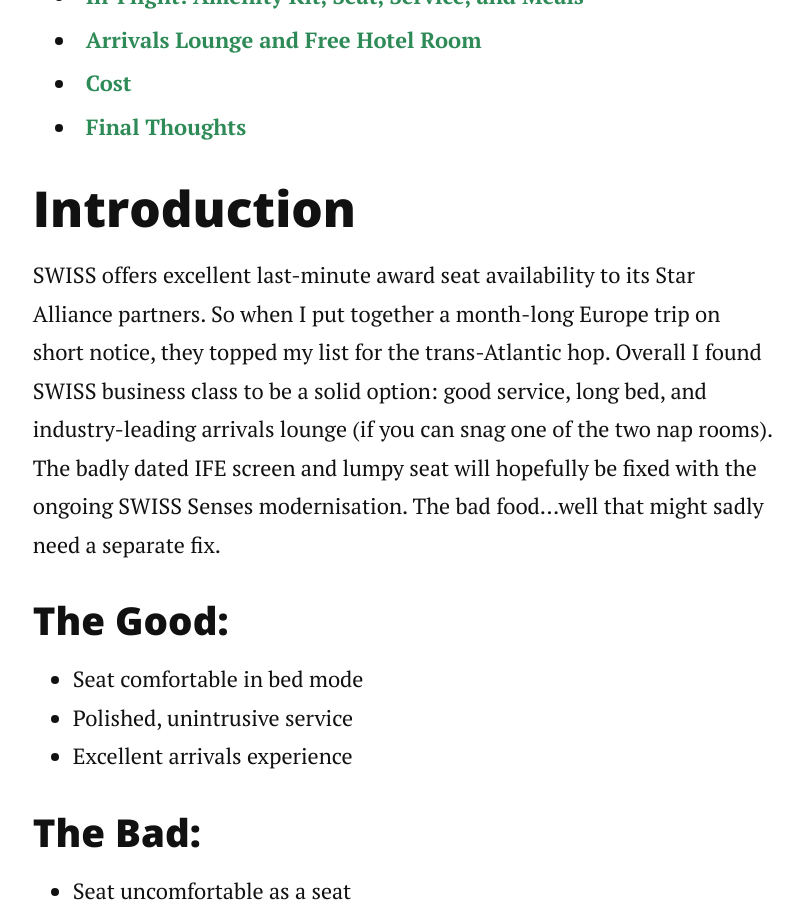
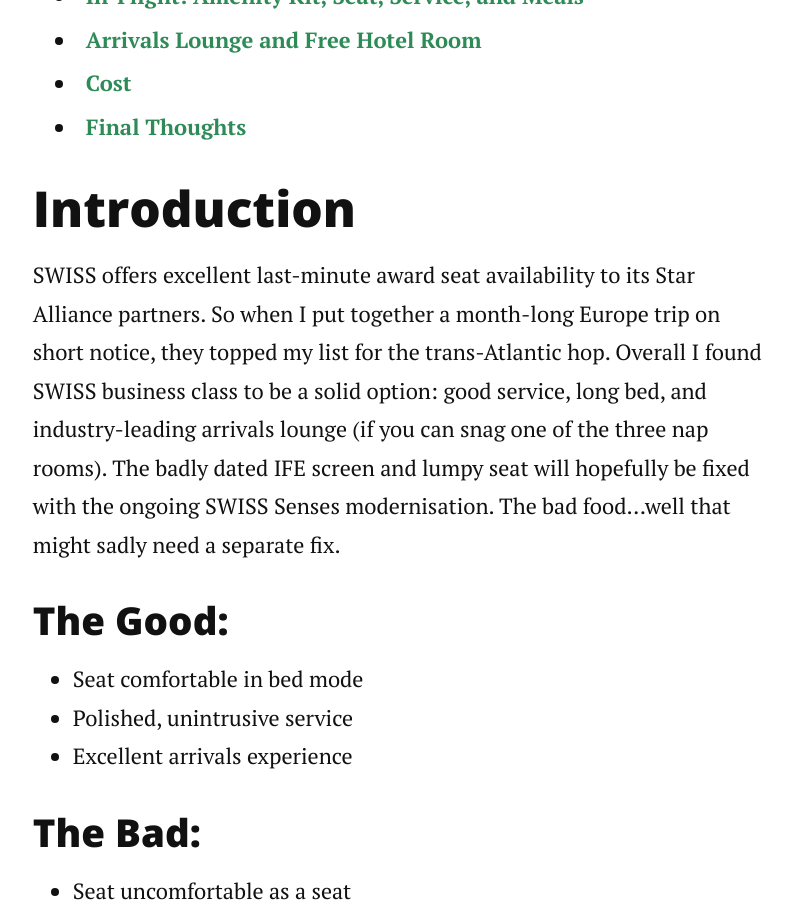
Before and after one commit to RatherBeExploring/ratherbeexploring.github.io, a Jekyll site: the page built from _posts/2025-01-13-business-class-on-the-swiss-a330-montreal-to-zurich.md, in a window 1280 px wide and 900 px high, scrolled down 1581 px. Shown: the whole window, without its empty margins (236-1039 px from the left). Built offline with Jekyll 4.4.1, drawn with Linux system fonts in a browser that asks for light colours; nearby versions of some CDN libraries; some of the changed text lies outside the part shown.

Commit message:
Update 2025-01-13-business-class-on-the-swiss-a330-montreal-to-zurich.md
Typo fix, re-word image caption

```diff
--- a/_posts/2025-01-13-business-class-on-the-swiss-a330-montreal-to-zurich.md
+++ b/_posts/2025-01-13-business-class-on-the-swiss-a330-montreal-to-zurich.md
@@ -10,7 +10,7 @@
 
 ## Introduction
 
-SWISS offers excellent last-minute award seat availability to its Star Alliance partners.  So when I put together a month-long Europe trip on short notice, they topped my list for the trans-Atlantic hop.  Overall I found SWISS business class to be a solid option: good service, long bed, and industry-leading arrivals lounge (if you can snag one of the two nap rooms).  The badly dated IFE screen and lumpy seat will hopefully be fixed with the ongoing SWISS Senses modernisation.  The bad food…well that might sadly need a separate fix.
+SWISS offers excellent last-minute award seat availability to its Star Alliance partners.  So when I put together a month-long Europe trip on short notice, they topped my list for the trans-Atlantic hop.  Overall I found SWISS business class to be a solid option: good service, long bed, and industry-leading arrivals lounge (if you can snag one of the three nap rooms).  The badly dated IFE screen and lumpy seat will hopefully be fixed with the ongoing SWISS Senses modernisation.  The bad food…well that might sadly need a separate fix.
 
 ### The Good:
 * Seat comfortable in bed mode
```
Also changed, not shown: other parts of _posts/2025-01-13-business-class-on-the-swiss-a330-montreal-to-zurich.md (+1 -1 lines).
